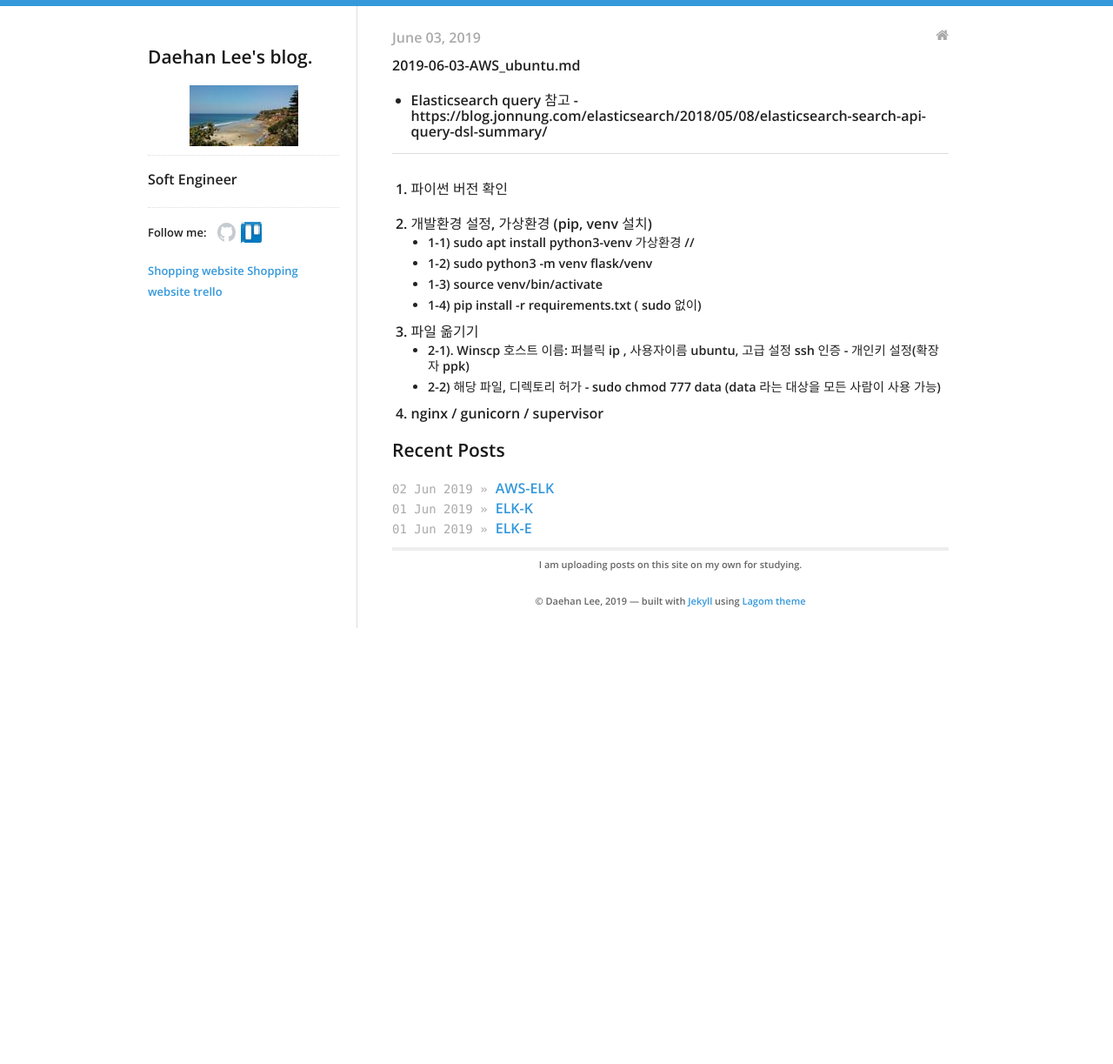
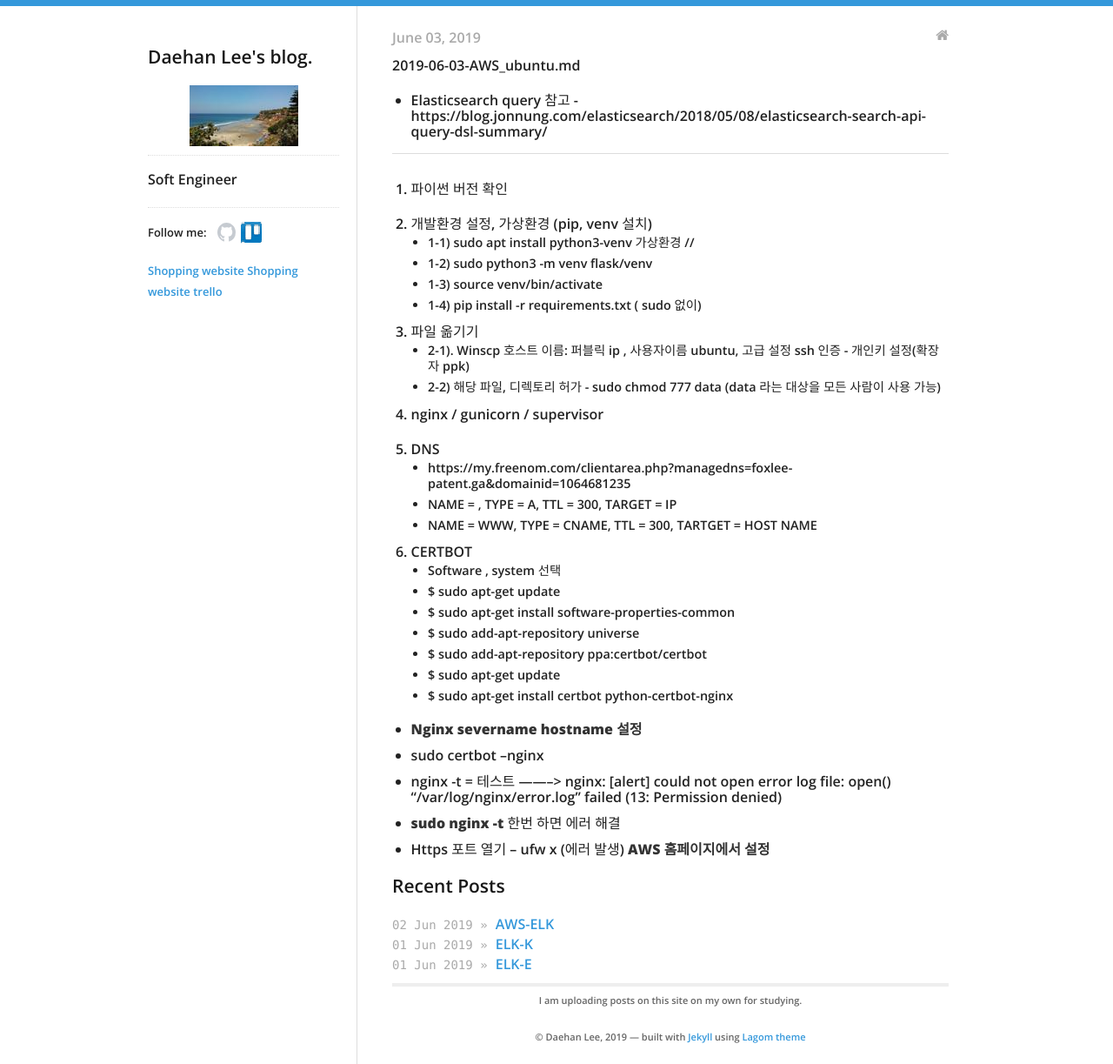
Before and after one commit to daehan0226/Study, a Jekyll site: the page built from _posts/2019-06-03-AWS_ubuntu.md, in a window 1280 px wide. Shown: the whole page at 87% size. Built offline with Jekyll 4.4.1, drawn with Linux system fonts in a browser that asks for light colours; before the commit the page ends 907 px from its top, so only the background shows below that.

Commit message:
Update 2019-06-03-AWS_ubuntu.md

```diff
--- a/_posts/2019-06-03-AWS_ubuntu.md
+++ b/_posts/2019-06-03-AWS_ubuntu.md
@@ -28,3 +28,24 @@ categories:
 
 
 3. nginx / gunicorn / supervisor
+
+
+4. DNS
+* https://my.freenom.com/clientarea.php?managedns=foxlee-patent.ga&domainid=1064681235
+* NAME = , TYPE = A, TTL = 300, TARGET = IP
+* NAME = WWW, TYPE = CNAME, TTL = 300, TARTGET = HOST NAME
+
+5. CERTBOT
+* Software , system 선택
+* $ sudo apt-get update
+* $ sudo apt-get install software-properties-common
+* $ sudo add-apt-repository universe
+* $ sudo add-apt-repository ppa:certbot/certbot
+* $ sudo apt-get update
+* $ sudo apt-get install certbot python-certbot-nginx
+
+* **Nginx severname hostname 설정**
+* sudo certbot --nginx
+* nginx -t = 테스트 -------->  nginx: [alert] could not open error log file: open() "/var/log/nginx/error.log" failed (13: Permission denied)
+* **sudo nginx -t** 한번 하면 에러 해결
+* Https 포트 열기 -- ufw x (에러 발생)  **AWS 홈페이지에서 설정**
```
